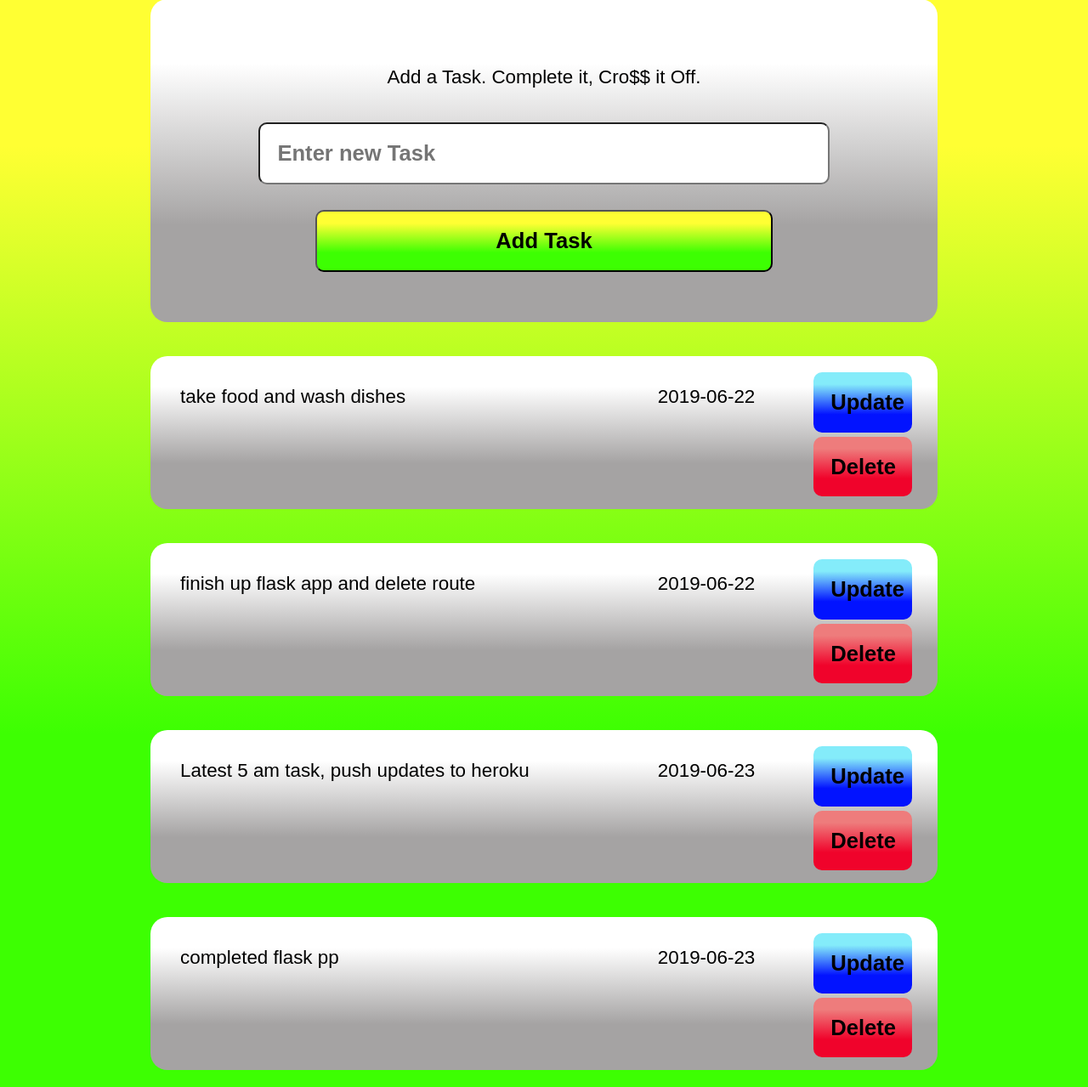
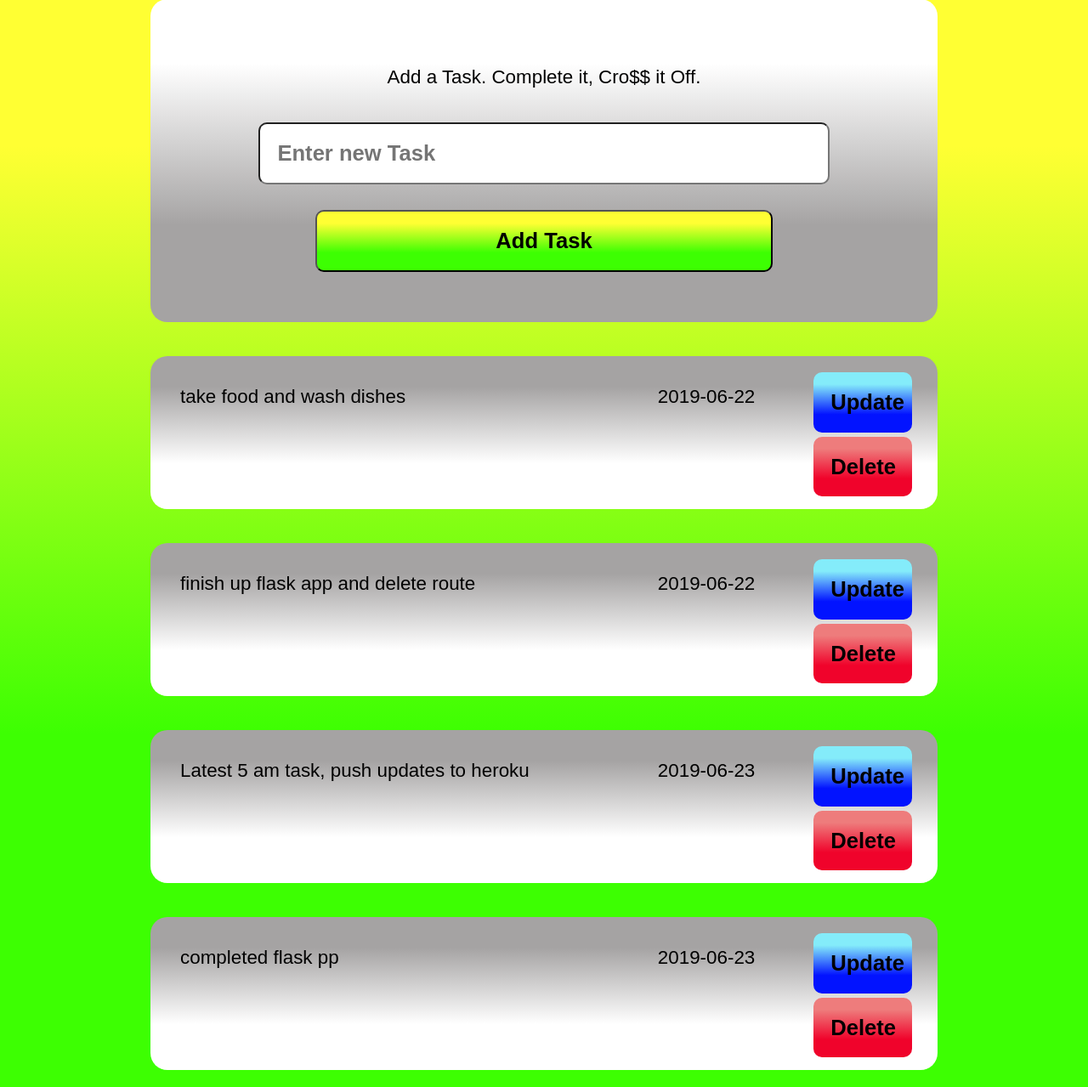
Before and after one commit to kompanycoder/flask-app, a Flask app: page / in a window 1280 px wide. Shown: the part 105-1384 px from the top of the page at 85% size. Run offline with Flask 2, Linux system fonts and the light colour scheme; data comes from the database, SQL or seed files in the repository.

Commit message:
twisted a bit of styling for different look

```diff
--- a/static/css/main.css
+++ b/static/css/main.css
@@ -53,7 +53,7 @@ a {
 #output {
   width: 70%;
   height: 150px;
-  background: linear-gradient(180deg, #ffffff 20%, #a5a3a3 70%);
+  background: linear-gradient(180deg, #a5a3a3 20%, #ffffff 70%);
   border-radius: 20px;
   display: flex;
   margin: 20px auto;
```
